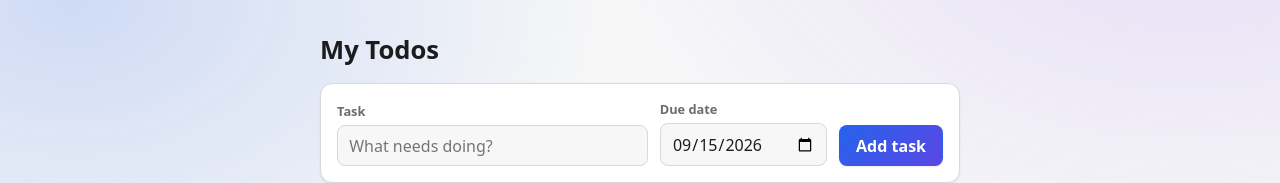
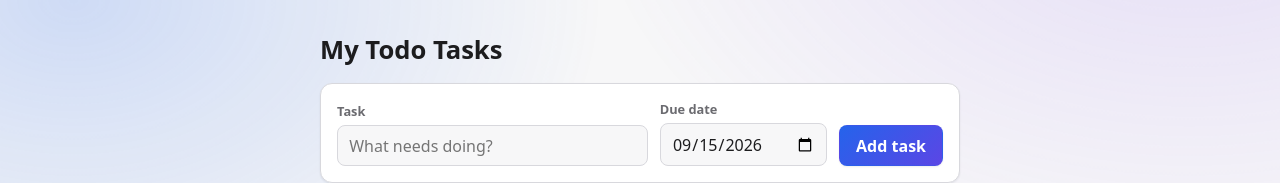
Before and after one commit to rajukolikapogu-hg/I2L-simple-todo-app, a website built with Vite: page index.html in a window 1280 px wide. Shown: the top 183 px of the page. Built offline with nearby package versions, Linux system fonts and the light colour scheme.

Commit message:
chore(ui): rename the app to "My Todo Tasks" (#37)
Co-authored-by: Raju Kolikapogu <raju.kolikapogu@innotive.io>
Co-authored-by: Claude Opus 5 (1M context) <noreply@anthropic.com>

```diff
--- a/index.html
+++ b/index.html
@@ -3,7 +3,7 @@
   <head>
     <meta charset="UTF-8" />
     <meta name="viewport" content="width=device-width, initial-scale=1.0" />
-    <title>My Todos</title>
+    <title>My Todo Tasks</title>
     <link rel="icon" href="data:," />
   </head>
   <body>
--- a/src/ui/app.ts
+++ b/src/ui/app.ts
@@ -21,7 +21,7 @@ export function mountApp(
   main.className = 'app';
 
   const heading = document.createElement('h1');
-  heading.textContent = 'My Todos';
+  heading.textContent = 'My Todo Tasks';
 
   // Name the form and the list regions, so a screen reader user moving by
   // landmark hears what each one is rather than "form" and "list".
```
Also changed, not shown: README.md.
